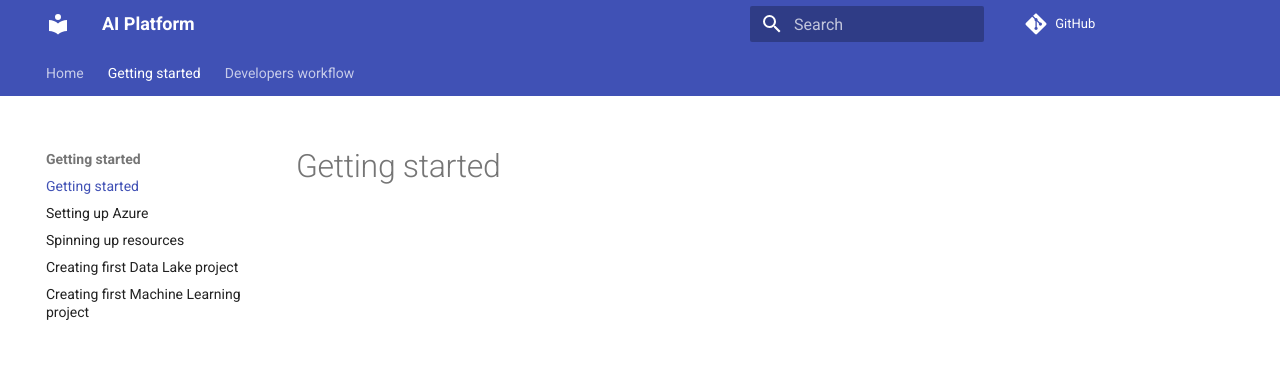
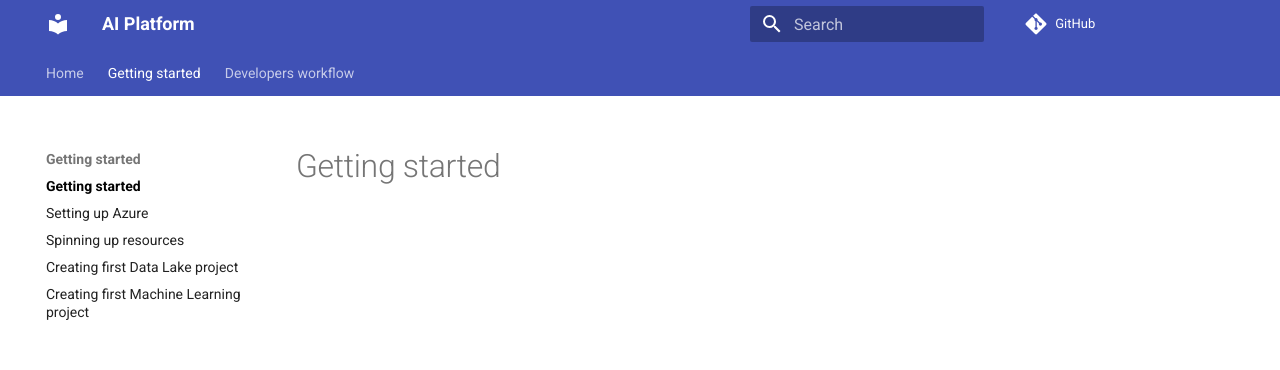
Before and after one commit to daipe-ai/platform-docs, an MkDocs documentation site: the page built from docs/getting-started/index.md, in a window 1280 px wide. Shown: the top 370 px of the page. Built offline with MkDocs 1.6.1 and Material for MkDocs 9.7.7, drawn with Linux system fonts in a browser that asks for light colours; comment, search, counter and statistics services are not loaded.

Commit message:
highlight active link

```diff
--- a/docs/stylesheets/extra.css
+++ b/docs/stylesheets/extra.css
@@ -4,3 +4,9 @@ label.md-nav__title {
 img[alt=PAT] { width: 200px; }
 img[alt=Repository] { width: 200px; }
 img[alt=Databricks] { width: 350px; }
+
+a.md-nav__link--active {
+    color: black !important;
+    font-weight: bold;
+    cursor: default;
+}
```
